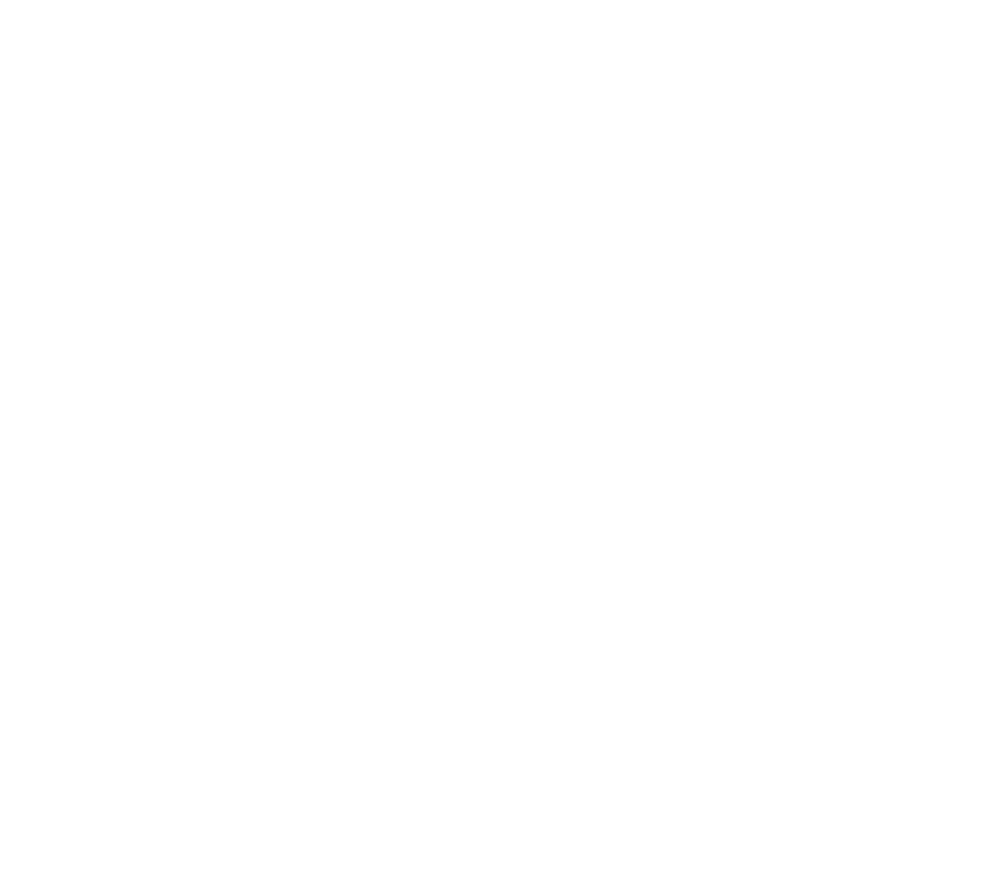
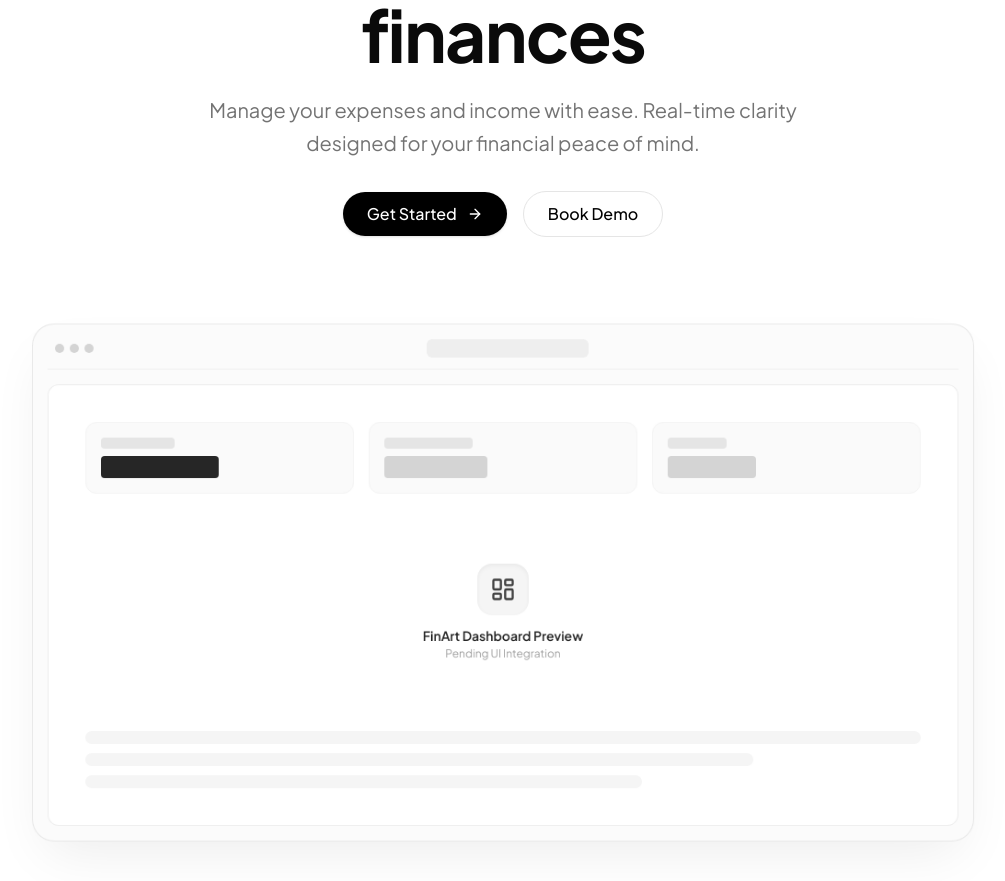
Before and after one commit to NileshSadhu/KacchaChittha, a React (Vite) app in the folder client/: page / in a window 1280 px wide. Shown: the part 233-1114 px from the top of the page, without its empty margins (137-1142 px from the left). Before the commit the page ends 800 px from the top, so only its background shows below. Built offline with nearby package versions, Linux system fonts and the light colour scheme.

Commit message:
Add hero section

```diff
--- a/client/src/pages/web/LandingPage.tsx
+++ b/client/src/pages/web/LandingPage.tsx
@@ -1,10 +1,12 @@
 import type { FC } from 'react';
 import Navbar from '../../shared/components/web/Navbar';
+import Hero from '../../shared/components/web/Hero';
 
 export const LandingPage: FC = () => {
   return (
     <div className="min-h-screen bg-white text-black">
       <Navbar />
+      <Hero />
     </div>
   );
 };
--- /dev/null
+++ b/client/src/shared/components/web/Hero.tsx
@@ -0,0 +1,100 @@
+import { useState, useEffect, type FC } from 'react';
+import { LayoutDashboard, ArrowRight } from 'lucide-react';
+import CustomBtn from '../CustomBtn';
+
+const Hero: FC = () => {
+  const [scale, setScale] = useState(0.92);
+
+  // Smoothly enlarge the dashboard image placeholder on scroll
+  useEffect(() => {
+    const handleScroll = () => {
+      const scrollY = window.scrollY;
+      // Interpolate scale from 0.92 up to 1.04 over 500px scroll
+      const progress = Math.min(scrollY / 500, 1);
+      setScale(0.92 + progress * 0.12);
+    };
+
+    window.addEventListener('scroll', handleScroll, { passive: true });
+    return () => window.removeEventListener('scroll', handleScroll);
+  }, []);
+
+  return (
+    <section className="pt-12 sm:pt-20 pb-28 px-4 sm:px-6 lg:px-8 max-w-6xl mx-auto flex flex-col items-center text-center">
+      {/* Heading */}
+      <h1 className="text-4xl sm:text-6xl lg:text-7xl font-bold tracking-tight text-neutral-950 max-w-4xl leading-[1.12]">
+        Keep the track of your finances
+      </h1>
+
+      {/* Subheading */}
+      <p className="mt-5 text-base sm:text-xl text-neutral-500 max-w-2xl leading-relaxed">
+        Manage your expenses and income with ease. Real-time clarity designed for your financial peace of mind.
+      </p>
+
+      {/* Action Buttons */}
+      <div className="mt-8 flex flex-col sm:flex-row items-center gap-3 sm:gap-4 w-full sm:w-auto">
+        <CustomBtn variant="primary" size="lg" rightIcon={<ArrowRight className="w-4 h-4" />}>
+          Get Started
+        </CustomBtn>
+        <CustomBtn variant="secondary" size="lg">
+          Book Demo
+        </CustomBtn>
+      </div>
+
+      {/* Dashboard Image Placeholder (scales larger on scroll) */}
+      <div
+        className="mt-12 sm:mt-16 w-full max-w-5xl transition-transform duration-100 ease-out will-change-transform"
+        style={{ transform: `scale(${scale})` }}
+      >
+        <div className="rounded-2xl sm:rounded-3xl border border-neutral-200/90 bg-neutral-50/70 p-3 sm:p-4 shadow-[0_25px_60px_-15px_rgba(0,0,0,0.08)]">
+          {/* Mock Window Top Bar */}
+          <div className="flex items-center justify-between pb-3 px-2 border-b border-neutral-200/60">
+            <div className="flex items-center gap-1.5">
+              <span className="w-2.5 h-2.5 rounded-full bg-neutral-300" />
+              <span className="w-2.5 h-2.5 rounded-full bg-neutral-300" />
+              <span className="w-2.5 h-2.5 rounded-full bg-neutral-300" />
+            </div>
+            <div className="h-5 w-44 rounded-md bg-neutral-200/60" />
+            <div className="w-8" />
+          </div>
+
+          {/* Placeholder Dashboard Canvas */}
+          <div className="mt-4 rounded-xl bg-white border border-neutral-200/70 p-6 sm:p-10 min-h-[340px] sm:min-h-[480px] flex flex-col justify-between">
+            {/* Top Metric Cards Placeholder */}
+            <div className="grid grid-cols-1 sm:grid-cols-3 gap-4">
+              <div className="p-4 rounded-xl bg-neutral-50 border border-neutral-100 space-y-2 text-left">
+                <div className="h-3 w-20 bg-neutral-200 rounded" />
+                <div className="h-6 w-32 bg-neutral-800 rounded" />
+              </div>
+              <div className="p-4 rounded-xl bg-neutral-50 border border-neutral-100 space-y-2 text-left">
+                <div className="h-3 w-24 bg-neutral-200 rounded" />
+                <div className="h-6 w-28 bg-neutral-300 rounded" />
+              </div>
+              <div className="p-4 rounded-xl bg-neutral-50 border border-neutral-100 space-y-2 text-left">
+                <div className="h-3 w-16 bg-neutral-200 rounded" />
+                <div className="h-6 w-24 bg-neutral-300 rounded" />
+              </div>
+            </div>
+
+            {/* Center Pending Dashboard Banner */}
+            <div className="my-8 flex flex-col items-center justify-center text-neutral-400">
+              <div className="w-14 h-14 rounded-2xl bg-neutral-100 flex items-center justify-center text-neutral-700 mb-3 shadow-inner">
+                <LayoutDashboard className="w-7 h-7" />
+              </div>
+              <p className="text-sm font-semibold text-neutral-800">FinArt Dashboard Preview</p>
+              <p className="text-xs text-neutral-400 mt-0.5">Pending UI Integration</p>
+            </div>
+
+            {/* Bottom Chart/Table Wireframe */}
+            <div className="space-y-2.5">
+              <div className="h-3.5 w-full bg-neutral-100 rounded-full" />
+              <div className="h-3.5 w-4/5 bg-neutral-100 rounded-full" />
+              <div className="h-3.5 w-2/3 bg-neutral-100 rounded-full" />
+            </div>
+          </div>
+        </div>
+      </div>
+    </section>
+  );
+};
+
+export default Hero;
```
